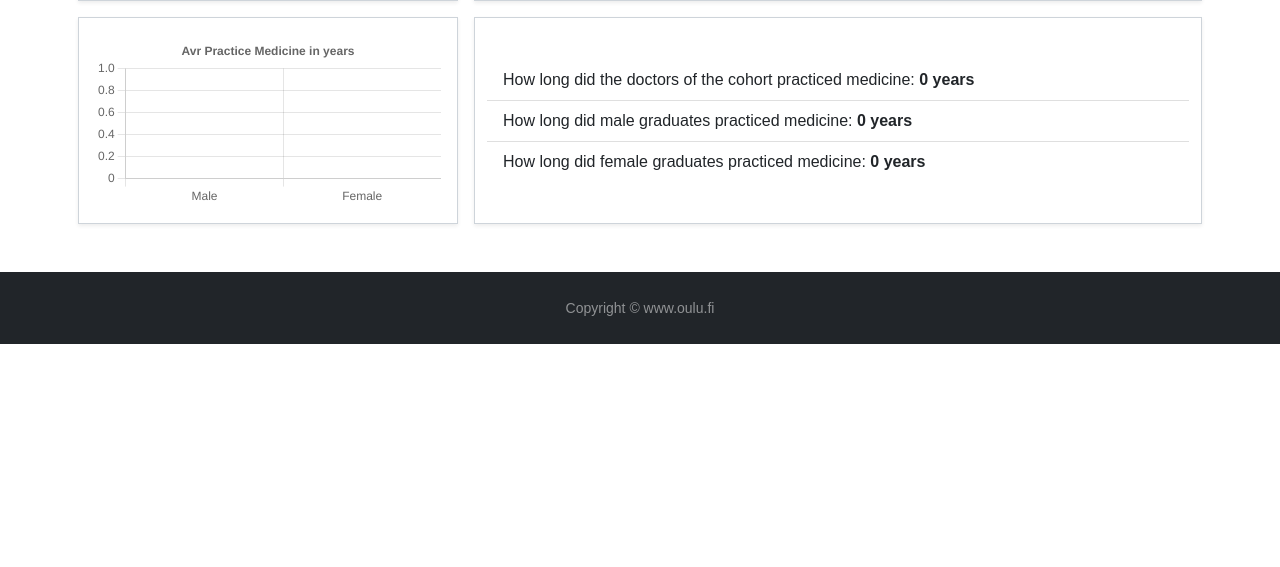
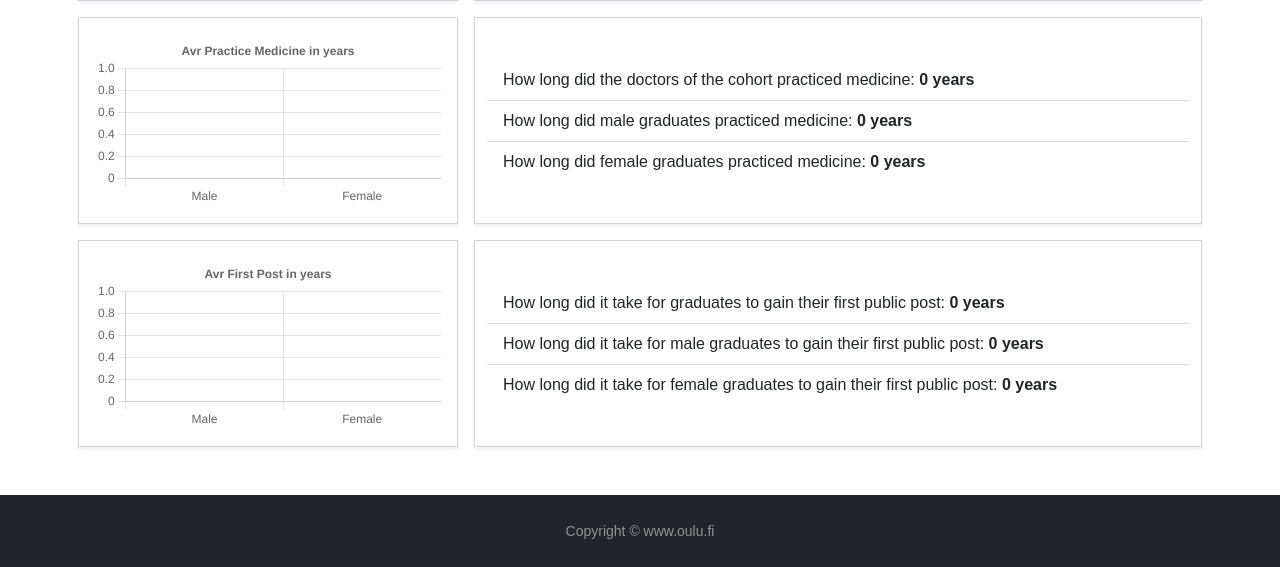
Before and after one commit to shukhrat121995/medics, a Django app: page /charts in a window 1280 px wide. Shown: the part 897-1464 px from the top of the page. Before the commit the page ends 1241 px from the top, so only its background shows below. Run offline with Django 3.2, Linux system fonts and the light colour scheme; data that the repository does not hold is empty; some libraries are stand-ins or nearby versions; some web fonts are replaced.

Commit message:
first post chart added

```diff
--- a/pages/generic.py
+++ b/pages/generic.py
@@ -43,3 +43,17 @@ def practice_duration(persons):
     if len(durations) > 0:
         average = sum(durations) / len(durations)
     return round(average, 2)
+
+
+def first_post(persons):
+    durations = list()
+    average = 0
+    for obj in persons:
+        try:
+            duration = obj.firstpublicpost.date.year - obj.licentiateofphilosophy.date.year
+            durations.append(duration)
+        except:
+            pass
+    if len(durations) > 0:
+        average = sum(durations) / len(durations)
+    return round(average, 2)
--- a/pages/views.py
+++ b/pages/views.py
@@ -5,7 +5,7 @@ from django.db.models import Q
 from django.shortcuts import render
 from functools import reduce
 from .models import Person
-from .generic import get_or_none, life_expectancy, study_duration, practice_duration
+from .generic import get_or_none, life_expectancy, study_duration, practice_duration, first_post
 from family.models import Spouse, Children
 from career.models import Internship, DoctoralDegree, Speciality, Docentship, FirstPublicPost, HighestPost
 from examinations.models import Matriculation, Premedical, CandidateOfPhilosophy, CandidateOfMedicine, \
@@ -29,9 +29,6 @@ def charts(request):
     male = graduates.filter(gender='Male').all()
     female = graduates.filter(gender='Female').all()
 
-    premedical = Premedical.objects.all()
-    licentiate = LicentiateOfPhilosophy.objects.all()
-
     doctorates = DoctoralDegree.objects.all()
     docents = Docentship.objects.all()
 
@@ -50,6 +47,10 @@ def charts(request):
         'avr_med_practice': practice_duration(graduates),
         'avr_med_practice_male': practice_duration(male),
         'avr_med_practice_female': practice_duration(female),
+
+        'avr_first_post': first_post(graduates),
+        'avr_first_post_male': first_post(male),
+        'avr_first_post_female': first_post(female),
 
         'doctorate_and_docent': doctorates.count() + docents.count(),
         'doctorate_male': doctorates.filter(person__gender='Male').count(),
--- a/static/pages/js/charts.js
+++ b/static/pages/js/charts.js
@@ -104,3 +104,27 @@ function barChartPracticeMedicine(avr_male = 0, avr_female = 0) {
         }
     });
 }
+
+function barChartFirstPost(avr_male = 0, avr_female = 0) {
+    new Chart(document.getElementById("barChartFirstPost"), {
+        type: 'bar',
+        data: {
+            labels: ["Male", "Female"],
+            datasets: [
+                {
+                    backgroundColor: ["#2c9be7", "#fa2b79"],
+                    data: [avr_male, avr_female]
+                }
+            ]
+        },
+        options: {
+            plugins: {
+                legend: { display: false },
+                title: {
+                    display: true,
+                    text: 'Avr First Post in years'
+                }
+            },
+        }
+    });
+}
--- a/templates/pages/charts.html
+++ b/templates/pages/charts.html
@@ -80,6 +80,23 @@
         </ul>
       </div>
     </div>
+    <div class="row mt-3">
+      <div class="col-4 mx-2 p-3 shadow-sm" style="border: 1px solid #ced4da;">
+        <canvas id="barChartFirstPost" style="max-height: 300px!important;"></canvas>
+      </div>
+      <div class="col mx-2 shadow-sm" style="border: 1px solid #ced4da; display: flex; align-items: center">
+        <ul class="list-group list-group-flush w-100">
+          <li class="list-group-item fw-normal">How long did it take for graduates to gain their first public post:
+            <span class="fw-bold">{{ avr_first_post }} years</span>
+          </li>
+          <li class="list-group-item fw-normal">How long did it take for male graduates to gain their first public post:
+            <span class="fw-bold">{{ avr_first_post_male }} years</span></li>
+          <li class="list-group-item fw-normal">How long did it take for female graduates to gain their first public
+            post: <span
+                class="fw-bold">{{ avr_first_post_female }} years</span></li>
+        </ul>
+      </div>
+    </div>
 
   </div>
   <script>
@@ -88,6 +105,7 @@
           stackedDoctorateAndDocent({{ doctorate_male }}, {{ docent_male }}, {{ doctorate_female }}, {{ docent_female }})
           barChartStudyMedicine({{avr_med_study_male}}, {{avr_med_study_female}})
           barChartPracticeMedicine({{ avr_med_practice_male }}, {{ avr_med_practice_female }})
+          barChartFirstPost({{ avr_first_post_male }}, {{ avr_first_post_female }})
       })
   </script>
 {% endblock main %}
```
